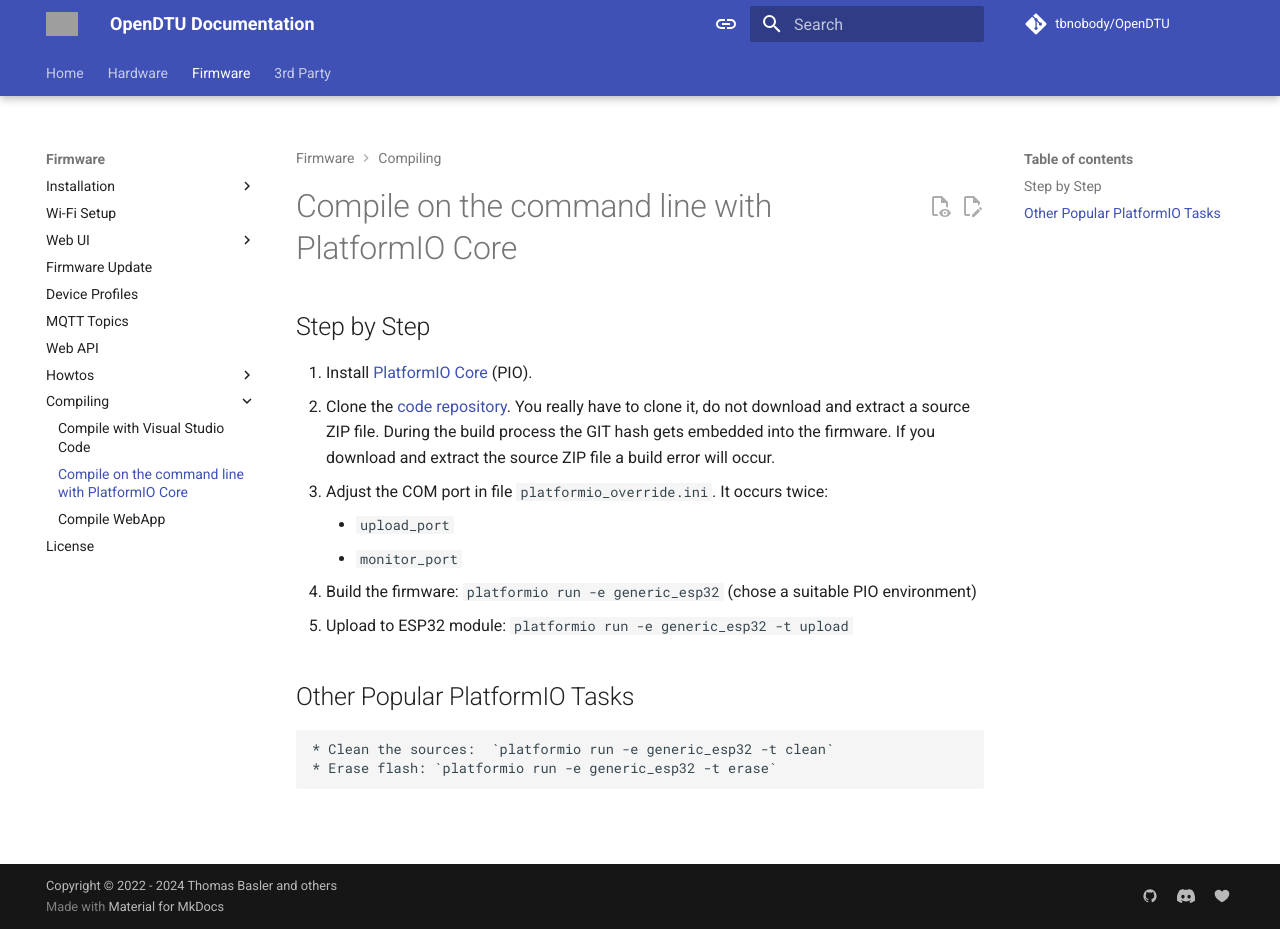
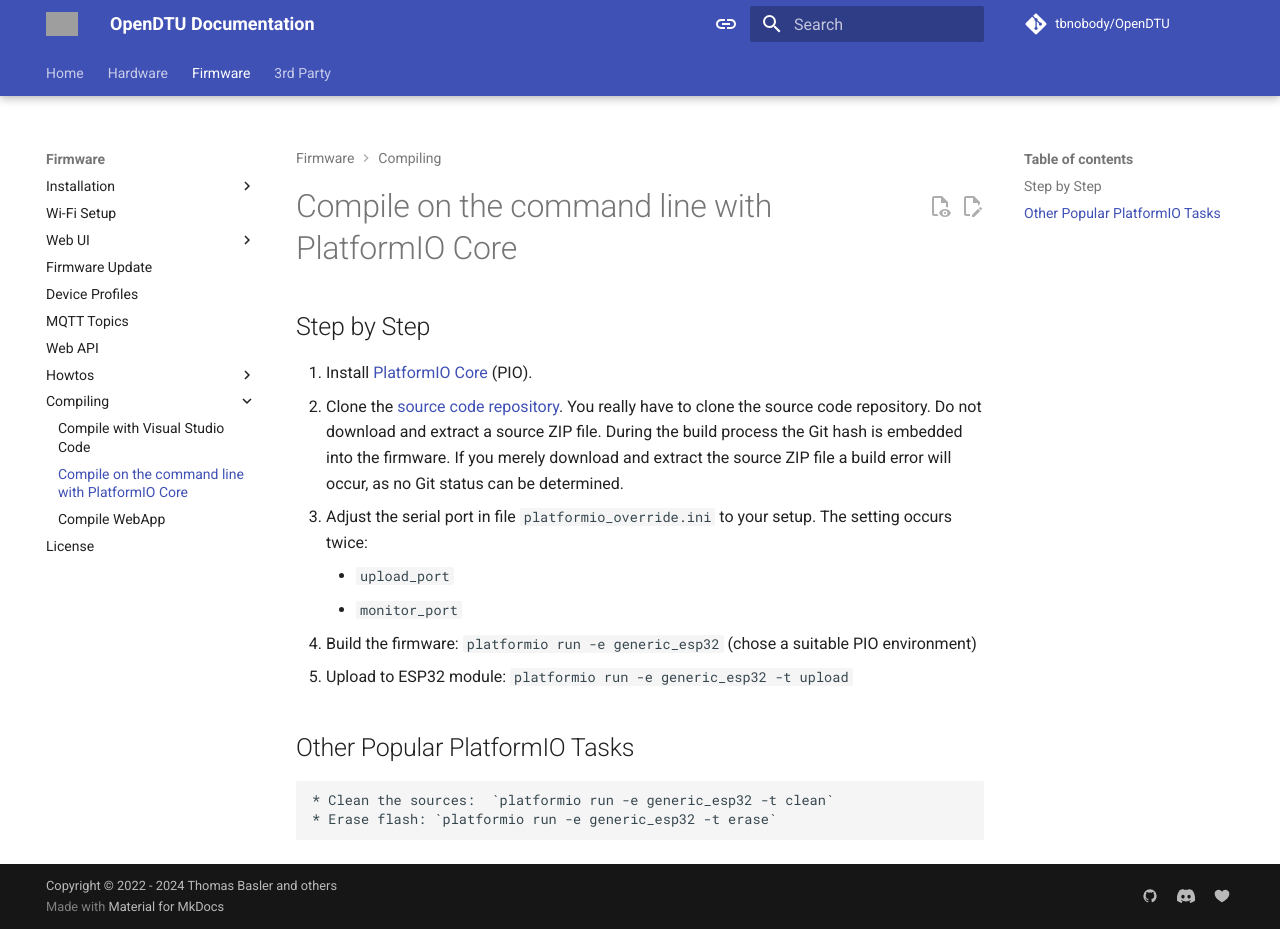
Before and after one commit to tbnobody/OpenDTU-docs, an MkDocs documentation site: the page built from docs/firmware/compile_cli.md, in a window 1280 px wide and 929 px high. Built offline with MkDocs 1.6.1 and Material for MkDocs 9.7.7, drawn with Linux system fonts in a browser that asks for light colours; comment, search, counter and statistics services are not loaded; grey boxes are pictures that could not be loaded.

Commit message:
compile on CLI: adjust wording to match vscode guide

```diff
--- a/docs/firmware/compile_cli.md
+++ b/docs/firmware/compile_cli.md
@@ -3,11 +3,13 @@
 ## Step by Step
 
 1. Install [PlatformIO Core](https://platformio.org/install/cli){target=_blank} (PIO).
-2. Clone the [code repository](https://github.com/tbnobody/OpenDTU).
-   You really have to clone it, do not download and extract a source ZIP file.
-   During the build process the GIT hash gets embedded into the firmware. If you
-   download and extract the source ZIP file a build error will occur.
-3. Adjust the COM port in file `platformio_override.ini`. It occurs twice:
+2. Clone the [source code repository](https://github.com/tbnobody/OpenDTU).
+   You really have to clone the source code repository. Do not download and
+   extract a source ZIP file. During the build process the Git hash is embedded
+   into the firmware. If you merely download and extract the source ZIP file a
+   build error will occur, as no Git status can be determined.
+3. Adjust the serial port in file `platformio_override.ini` to your setup. The
+   setting occurs twice:
     * `upload_port`
     * `monitor_port`
 4. Build the firmware: `platformio run -e generic_esp32` (chose a suitable PIO environment)
```
